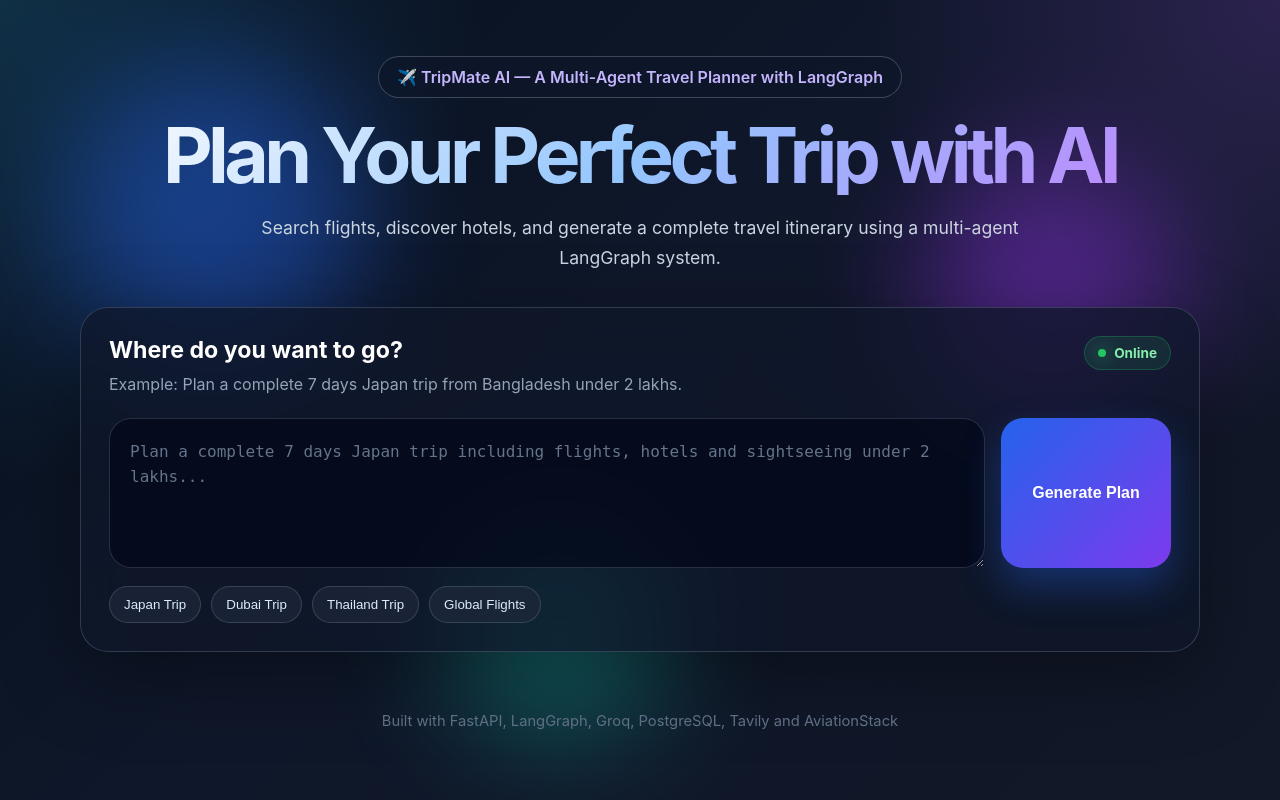
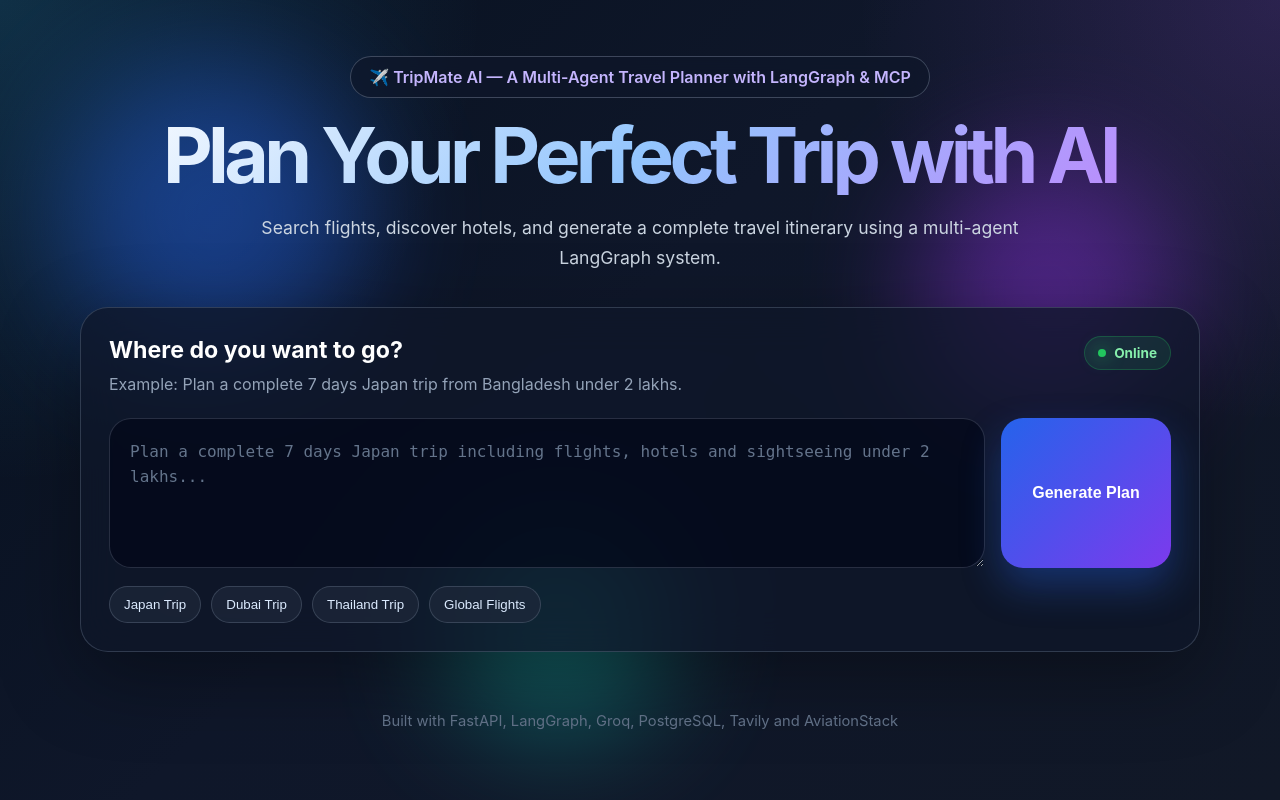
Before and after one commit to Codechef555/Trip-mate-AI---Multi-Agent-AI-System, a FastAPI app: page / in a window 1280 px wide. Run offline with FastAPI, Linux system fonts and the light colour scheme; parts of the project's set-up code (start-up, migrations or seed data) failed here and were passed over; some libraries are stand-ins or nearby versions.

Commit message:
Website changes

```diff
--- a/templates/index.html
+++ b/templates/index.html
@@ -23,7 +23,7 @@
 
         <section class="hero-section">
             <div class="badge">
-                ✈️ TripMate AI — A Multi-Agent Travel Planner with LangGraph
+                ✈️ TripMate AI — A Multi-Agent Travel Planner with LangGraph & MCP
             </div>
 
             <h1>
```
